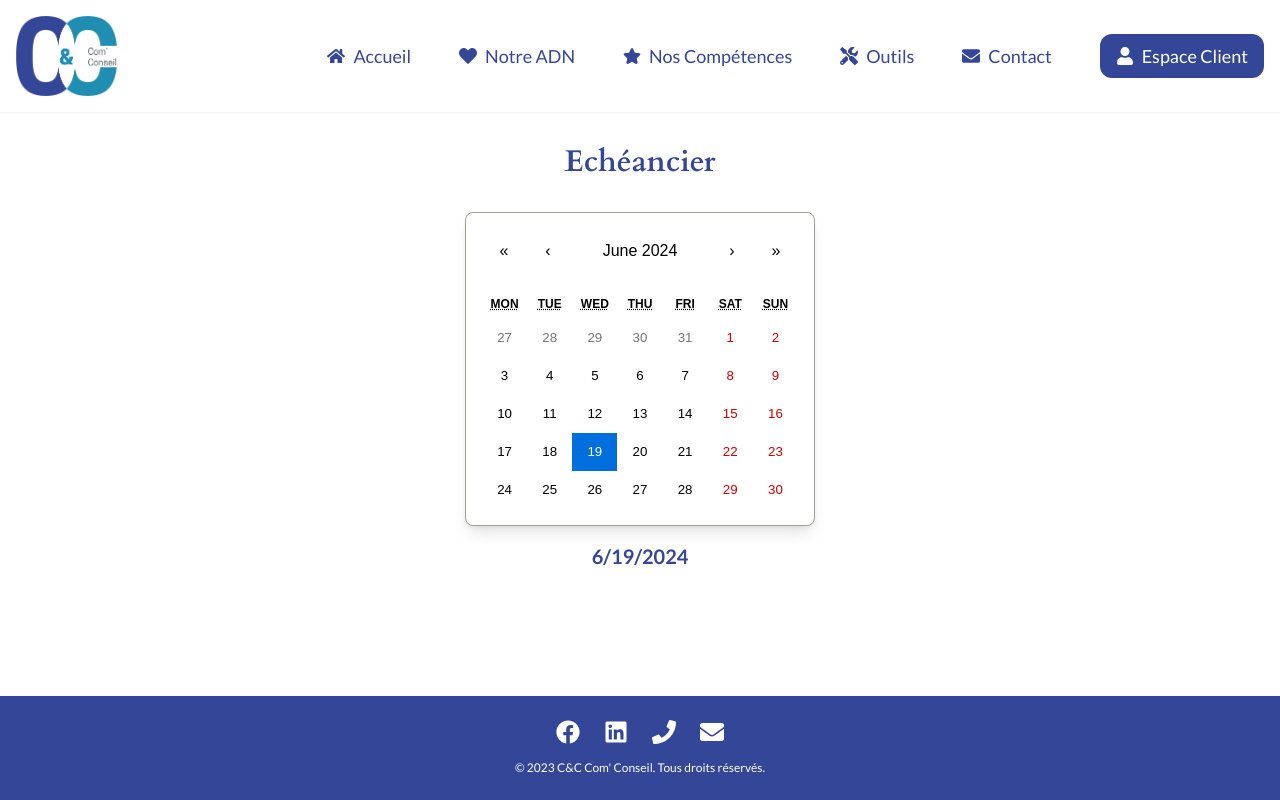
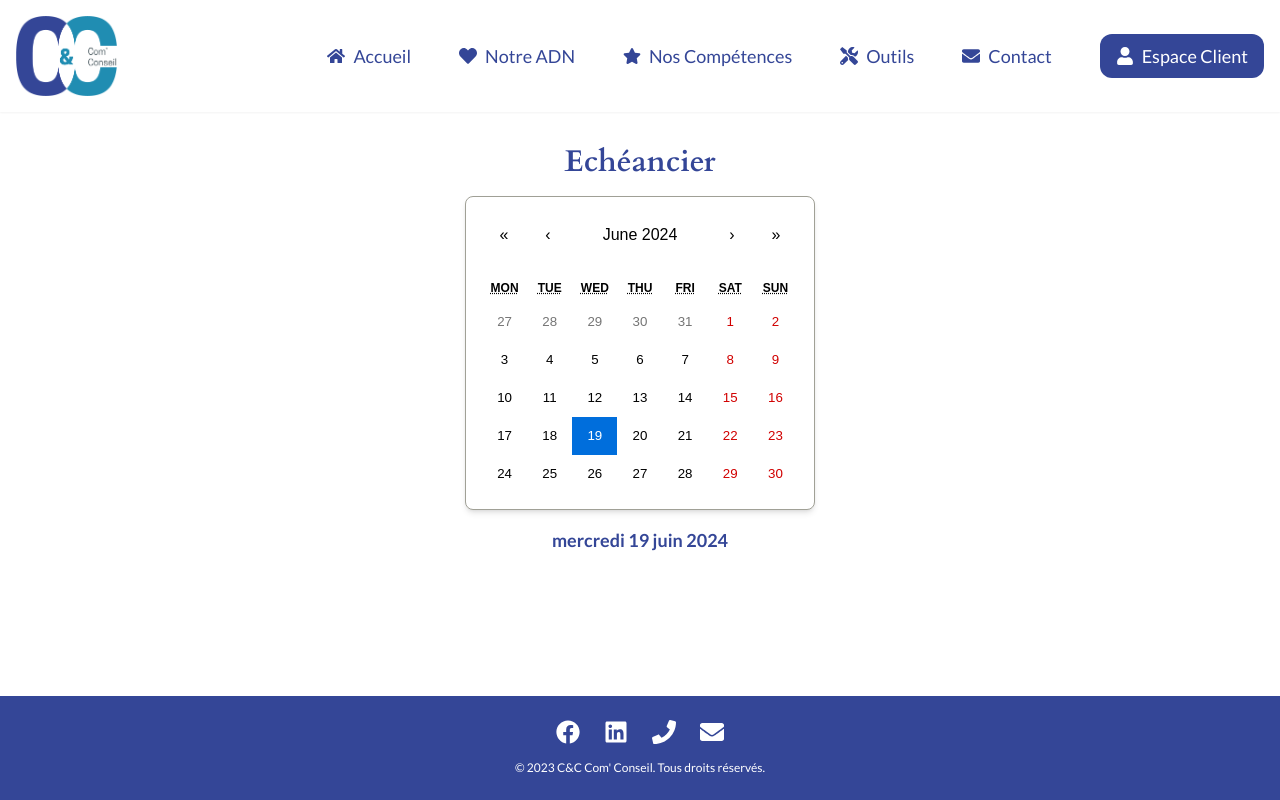
Before and after one commit to AntoineWtz/com-conseil, a React (Create React App) app: page /scheduler in a window 1280 px wide. Built offline with nearby package versions, Linux system fonts and the light colour scheme.

Commit message:
update Scheduler calendar

```diff
--- a/package.json
+++ b/package.json
@@ -11,6 +11,7 @@
     "@types/react": "^18.3.3",
     "@types/react-calendar": "^4.1.0",
     "@types/react-dom": "^18.3.0",
+    "classnames": "^2.5.1",
     "framer-motion": "^11.2.10",
     "react": "^18.3.1",
     "react-calendar": "^5.0.0",
--- a/src/pages/Scheduler.tsx
+++ b/src/pages/Scheduler.tsx
@@ -24,11 +24,19 @@ const Scheduler: React.FC = () => {
                     <Calendar
                         onChange={handleDateChange}
                         value={selectedDate}
-                        className="m-4 w-full shadow-lg p-4 rounded-lg"
+                        className="w-full max-w-lg p-4 bg-white rounded-lg shadow-md"
+                        tileClassName={({ date, view }) =>
+                            view === 'month' && date.getDay() === 0 ? 'bg-red-500 text-white' : ''
+                        }
                     />
                     {selectedDate && (
-                        <p className="text-xl text-[#344697] font-bold">
-                            {selectedDate.toLocaleDateString()}
+                        <p className="text-lg text-[#344697] font-bold mt-4">
+                            {selectedDate.toLocaleDateString('fr-FR', {
+                                weekday: 'long',
+                                year: 'numeric',
+                                month: 'long',
+                                day: 'numeric'
+                            })}
                         </p>
                     )}
                 </div>
```
Also changed, not shown: 1 other file (tests, documents, lock files or other folders).
